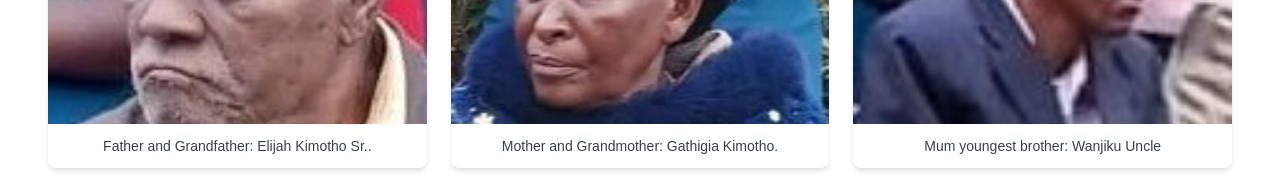
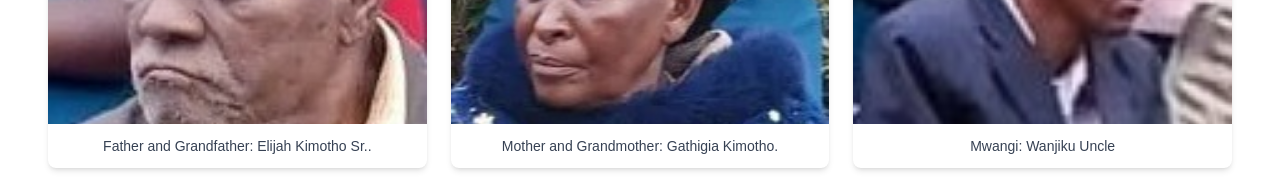
Before and after one commit to JKananda-code/wa-homecoming, a Next.js app: page /family in a window 1280 px wide. Shown: the part 1740-1930 px from the top of the page. Built offline with nearby package versions, Linux system fonts and the light colour scheme.

Commit message:
commit 20-07 10.00am start of day

```diff
--- a/app/family/page.tsx
+++ b/app/family/page.tsx
@@ -18,7 +18,7 @@ export default function FamilyPage() {
     { src: '/wa-Bishop-Kariuki.jpeg', caption: 'Distingished Guest: Bishop Kariuki from Thika graced the occasion' },
     { src: '/Father-Grandfather.jpg', caption: 'Father and Grandfather: Elijah Kimotho Sr..' },
     { src: '/Mother-Grandmother.jpg', caption: 'Mother and Grandmother: Gathigia Kimotho.' },
-    { src: '/Rev-Mwangi.jpeg', caption: 'Mum youngest brother: Wanjiku Uncle' },
+    { src: '/Rev-Mwangi.jpeg', caption: 'Mwangi: Wanjiku Uncle' },
     { src: '/Rev-Muriithi.jpeg', caption: 'Mureithi: Wanjiku Brother' },
     { src: '/Rev-Kinyua.jpeg', caption: 'Kinyua:Wanjiku Brother' },
     { src: '/Rev-Maina.jpeg', caption: 'Maina: Wanjiku Brother' },
```
